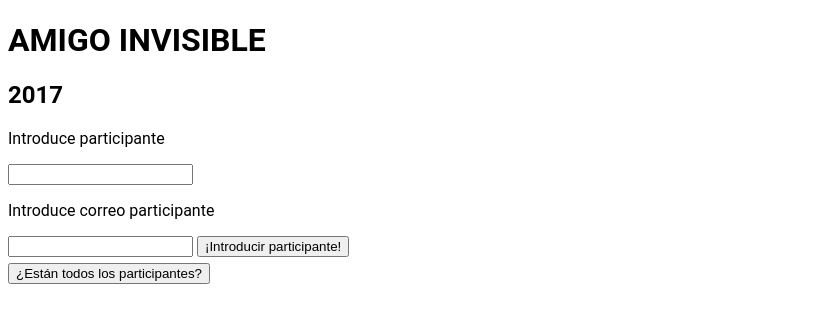
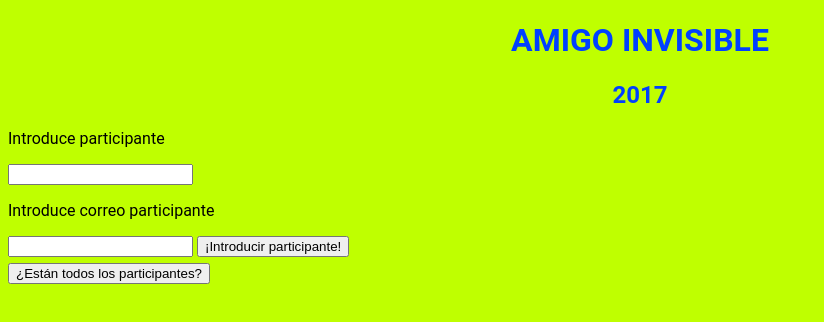
Before and after one commit to Eramosr/Mi-Proyecto, a plain HTML site: page Amigo Invisible/index.html in a window 1280 px wide. Shown: the whole page, without its empty margins (0-824 px from the left). Drawn offline with Linux system fonts and the light colour scheme.

Commit message:
Cambios en apariencia del Amigo Invisible

```diff
--- a/Amigo Invisible/app.js
+++ b/Amigo Invisible/app.js
@@ -69,6 +69,7 @@ function checkMail (mail){
     if (playersMail[i].textContent.includes('@')== false) {
       alert ('¡Mail no valido!');
       listaMails.removeChild(playersMail[i]);
+      listaNames.removeChild(playersName[i]);
 
     }
   }
@@ -76,8 +77,8 @@ function checkMail (mail){
 
 function finishPlayers(){
   infoPlayers.setAttribute('hidden', '');
+
 }
-
 
 
 function add() {
--- a/Amigo Invisible/css/style.css
+++ b/Amigo Invisible/css/style.css
@@ -1,5 +1,12 @@
 body {
   font-family: 'Roboto', sans-serif;
+  background-color: #BFFF00;
+}
+
+header {
+text-align: center;
+color: #0040FF;
+
 }
 
 .listName {
```
